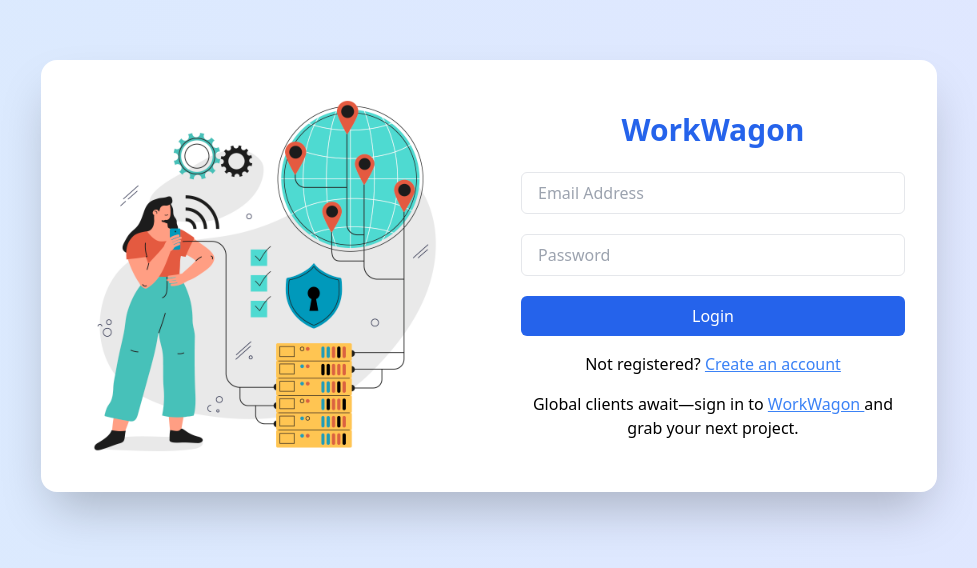
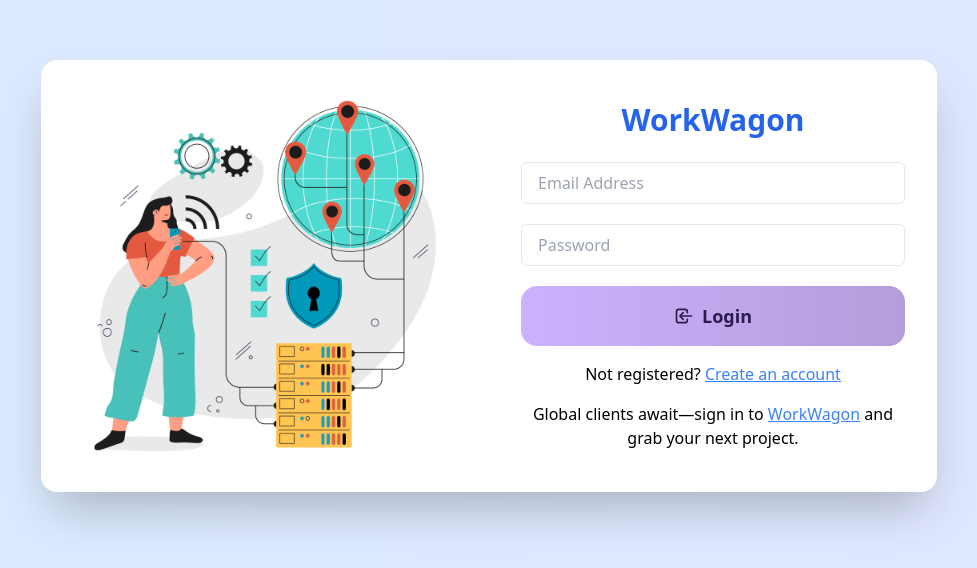
Before and after one commit to ASHMEETSINGHRENU/frontend-workwagon, a React (Create React App) app: page /login in a window 1280 px wide. Shown: the part 124-692 px from the top of the page, without its empty margins (151-1128 px from the left). Built offline with nearby package versions, Linux system fonts and the light colour scheme.

Commit message:
code updated

```diff
--- a/src/pages/Login.js
+++ b/src/pages/Login.js
@@ -5,6 +5,7 @@
 
 function Login() {
   const [form, setForm] = useState({ email: "", password: "" });
+  const [loading, setLoading] = useState(false);
   const navigate = useNavigate();
 
   const handleChange = (e) => {
@@ -13,6 +14,8 @@
 
   const handleSubmit = async (e) => {
     e.preventDefault();
+    setLoading(true);
+
     try {
       const res = await axios.post("https://backend-workwagon.onrender.com/api/auth/login", form);
       localStorage.setItem("user", JSON.stringify(res.data.user));
@@ -22,17 +25,19 @@
       const message =
         err.response?.data?.message || "Login failed. Please try again.";
       alert("Error: " + message);
+    } finally {
+      setLoading(false);
     }
   };
 
-return (
+  return (
     <div className="min-h-screen flex items-center justify-center bg-gradient-to-r from-blue-100 to-indigo-100">
       <div className="flex flex-col md:flex-row items-center bg-white rounded-2xl shadow-2xl max-w-4xl p-6 md:p-0 overflow-hidden w-full m-4">
 
         {/* Left Image Section */}
         <div className="md:w-1/2 p-4 hidden md:flex justify-center items-center animate-slideInLeft">
           <img
-            src={bannerImg}// <-- ✅ Replace with your image path
+            src={bannerImg}
             alt="Login Visual"
             className="w-full h-auto max-h-[400px] object-contain"
           />
@@ -40,7 +45,7 @@
 
         {/* Right Form Section */}
         <div className="md:w-1/2 w-full p-8">
-          <h2 className="text-3xl font-bold text-center text-blue-600 mb-6"> WorkWagon </h2>
+          <h2 className="text-3xl font-bold text-center text-blue-600 mb-6">WorkWagon</h2>
           <form onSubmit={handleSubmit} className="space-y-5">
             <input
               type="email"
@@ -49,7 +54,8 @@
               onChange={handleChange}
               placeholder="Email Address"
               required
-              className="w-full px-4 py-2 border rounded-md focus:outline-none focus:ring-2 focus:ring-blue-500"
+              disabled={loading}
+              className="w-full px-4 py-2 border rounded-md focus:outline-none focus:ring-2 focus:ring-blue-500 disabled:opacity-50 disabled:cursor-not-allowed"
             />
             <input
               type="password"
@@ -58,15 +64,66 @@
               onChange={handleChange}
               placeholder="Password"
               required
-              className="w-full px-4 py-2 border rounded-md focus:outline-none focus:ring-2 focus:ring-blue-500"
+              disabled={loading}
+              className="w-full px-4 py-2 border rounded-md focus:outline-none focus:ring-2 focus:ring-blue-500 disabled:opacity-50 disabled:cursor-not-allowed"
             />
+
+            {/* Enhanced button with loading state */}
             <button
               type="submit"
-              className="w-full bg-blue-600 text-white py-2 rounded-md hover:bg-blue-700 transition duration-300"
+              disabled={loading}
+              className="w-full relative group overflow-hidden bg-gradient-to-r from-[#cbb2fe] to-[#b39ddb] text-[#2d1b4e] py-4 rounded-2xl font-semibold text-lg hover:from-[#b39ddb] hover:to-[#a58ac7] transition-all duration-300 transform hover:scale-105 hover:shadow-2xl disabled:opacity-50 disabled:cursor-not-allowed"
             >
-              Login
+              <span className="relative z-10 flex items-center justify-center space-x-2">
+                {loading ? (
+                  <>
+                    <svg
+                      className="animate-spin h-5 w-5 text-[#2d1b4e]"
+                      xmlns="http://www.w3.org/2000/svg"
+                      fill="none"
+                      viewBox="0 0 24 24"
+                    >
+                      <circle
+                        className="opacity-25"
+                        cx="12"
+                        cy="12"
+                        r="10"
+                        stroke="currentColor"
+                        strokeWidth="4"
+                      ></circle>
+                      <path
+                        className="opacity-75"
+                        fill="currentColor"
+                        d="M4 12a8 8 0 018-8V0C5.373 0 0 5.373 0 12h4zm2 5.291A7.962 7.962 0 014 12H0c0 3.042 1.135 5.824 3 7.938l3-2.647z"
+                      ></path>
+                    </svg>
+                    <span>Logging in...</span>
+                  </>
+                ) : (
+                  <>
+                    {/* Login icon using SVG (no external dependencies) */}
+                    <svg
+                      className="w-5 h-5"
+                      fill="none"
+                      stroke="currentColor"
+                      viewBox="0 0 24 24"
+                      xmlns="http://www.w3.org/2000/svg"
+                    >
+                      <path
+                        strokeLinecap="round"
+                        strokeLinejoin="round"
+                        strokeWidth={2}
+                        d="M11 16l-4-4m0 0l4-4m-4 4h14m-5 4v1a3 3 0 01-3 3H6a3 3 0 01-3-3V7a3 3 0 013-3h7a3 3 0 013 3v1"
+                      />
+                    </svg>
+                    <span>Login</span>
+                  </>
+                )}
+              </span>
+              <div className="absolute inset-0 bg-gradient-to-r from-[#b39ddb] to-[#a58ac7] opacity-0 group-hover:opacity-100 transition-opacity duration-300"></div>
             </button>
           </form>
+
           <p className="text-center mt-4">
             Not registered?{" "}
             <Link to="/register" className="text-blue-500 underline hover:text-blue-700">
@@ -74,12 +131,14 @@
             </Link>
           </p>
           <p className="text-center mt-4">
-           Global clients await—sign in to{" "}
-          <Link to="/freelancer-login" className="text-blue-500 underline hover:text-blue-700"> WorkWagon </Link>{" "}and grab your next project.
-         </p>
+            Global clients await—sign in to{" "}
+            <Link to="/freelancer-login" className="text-blue-500 underline hover:text-blue-700">WorkWagon</Link>{" "}
+            and grab your next project.
+          </p>
         </div>
       </div>
     </div>
   );
 }
+
 export default Login;
```
